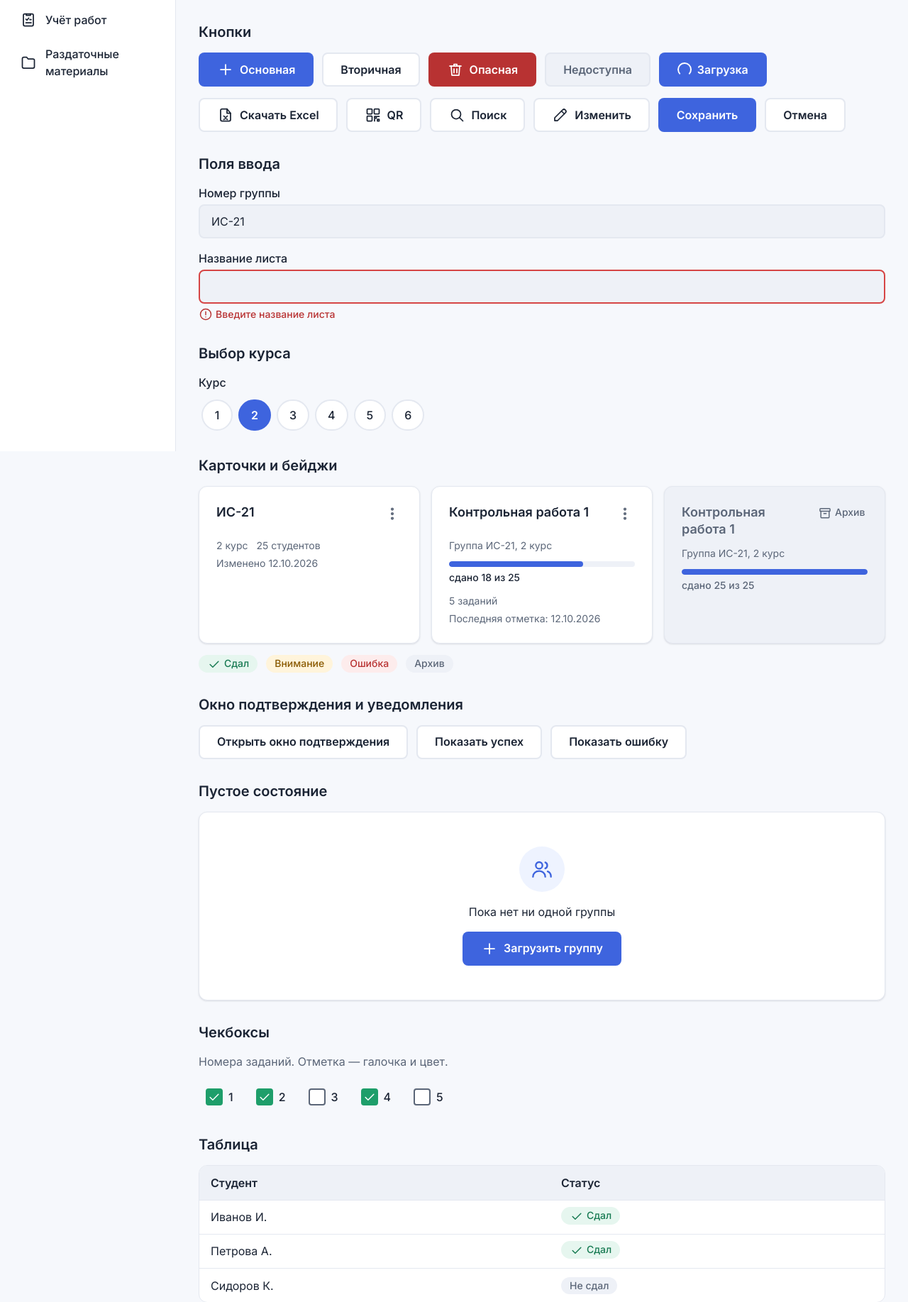
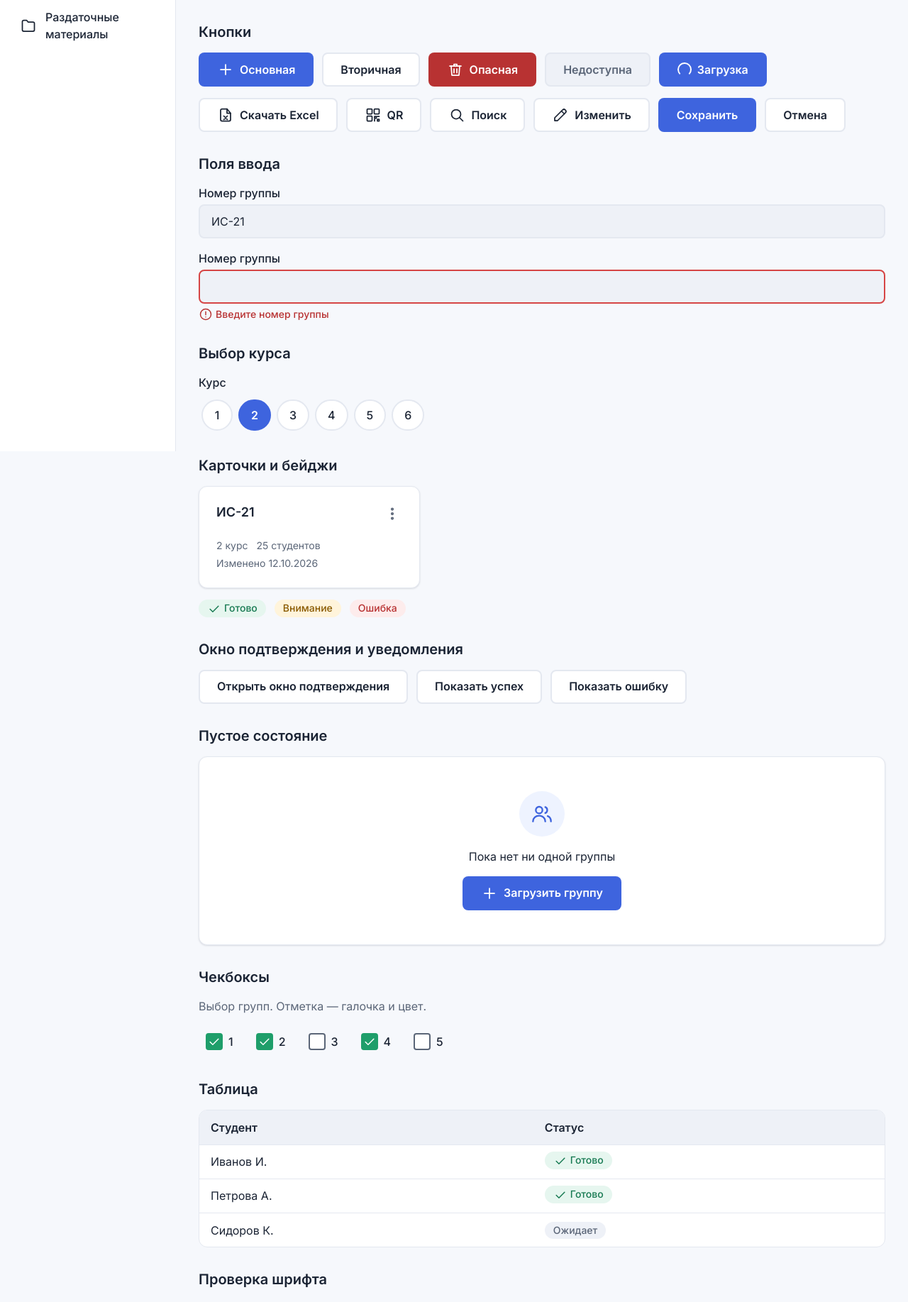
Before and after one commit to rmarufs/furuzon, a FastAPI app: page /_ui in a window 1280 px wide. Shown: the part 164-1999 px from the top of the page at 71% size. Run offline with FastAPI, Linux system fonts and the light colour scheme.

Commit message:
Remove 'Учёт работ' section; keep groups and materials only

```diff
--- a/app/locales/ru.json
+++ b/app/locales/ru.json
@@ -5,7 +5,6 @@
   "nav.skip_to_content": "Перейти к содержимому",
   "nav.home": "Главная",
   "nav.groups": "Мои группы",
-  "nav.sheets": "Учёт работ",
   "nav.materials": "Раздаточные материалы",
 
   "profile.name_placeholder": "Преподаватель",
@@ -28,7 +27,6 @@
   "common.edit": "Изменить",
   "common.add": "Добавить",
   "common.search": "Поиск",
-  "common.archive": "Архив",
   "common.download_excel": "Скачать Excel",
   "common.qr": "QR",
   "common.loading": "Загрузка…",
@@ -107,12 +105,10 @@
 
   "home.title": "Главная",
   "home.welcome": "Добро пожаловать в личный кабинет преподавателя",
-  "home.subtitle": "Управляйте группами, отмечайте сдачу работ и делитесь материалами по QR-коду.",
+  "home.subtitle": "Управляйте списками групп из Excel и делитесь учебными материалами со студентами по QR-коду.",
   "home.create_first_group": "Создать первую группу",
   "home.feature_groups_title": "Мои группы",
   "home.feature_groups_desc": "Загружайте списки студентов из Excel и редактируйте их прямо на сайте.",
-  "home.feature_sheets_title": "Учёт работ",
-  "home.feature_sheets_desc": "Отмечайте в один клик, кто из студентов какие задания уже сдал.",
   "home.feature_materials_title": "Раздаточные материалы",
   "home.feature_materials_desc": "Загружайте файлы для групп и показывайте QR-код для скачивания на занятии.",
 
@@ -137,14 +133,13 @@
   "ui.btn.loading": "Загрузка",
 
   "ui.field.label": "Номер группы",
-  "ui.field.error_label": "Название листа",
-  "ui.field.error_message": "Введите название листа",
+  "ui.field.error_label": "Номер группы",
+  "ui.field.error_message": "Введите номер группы",
 
   "ui.course.label": "Курс",
 
   "ui.sample.group_number": "ИС-21",
   "ui.sample.date": "12.10.2026",
-  "ui.sample.sheet_title": "Контрольная работа 1",
   "ui.sample.student_1": "Иванов И.",
   "ui.sample.student_2": "Петрова А.",
   "ui.sample.student_3": "Сидоров К.",
@@ -152,18 +147,14 @@
   "ui.card.course": "{n} курс",
   "ui.card.students": "{n} студентов",
   "ui.card.modified": "Изменено {date}",
-  "ui.card.sheet_meta": "Группа {group}, {n} курс",
-  "ui.card.progress": "сдано {done} из {total}",
-  "ui.card.tasks": "{n} заданий",
-  "ui.card.last_mark": "Последняя отметка: {date}",
 
-  "ui.badge.success": "Сдал",
+  "ui.badge.success": "Готово",
   "ui.badge.warning": "Внимание",
   "ui.badge.danger": "Ошибка",
 
   "ui.dialog.open": "Открыть окно подтверждения",
   "ui.dialog.title": "Удалить группу?",
-  "ui.dialog.text": "Будут удалены все студенты и листы этой группы. Действие нельзя отменить.",
+  "ui.dialog.text": "Будут удалены список студентов и привязанные файлы этой группы. Действие нельзя отменить.",
   "ui.toast.show_success": "Показать успех",
   "ui.toast.show_error": "Показать ошибку",
   "ui.toast.success_text": "Изменения сохранены",
@@ -172,12 +163,12 @@
   "ui.empty.text": "Пока нет ни одной группы",
   "ui.empty.action": "Загрузить группу",
 
-  "ui.checkbox.hint": "Номера заданий. Отметка — галочка и цвет.",
+  "ui.checkbox.hint": "Выбор групп. Отметка — галочка и цвет.",
 
   "ui.table.col_name": "Студент",
   "ui.table.col_status": "Статус",
-  "ui.table.done": "Сдал",
-  "ui.table.not_done": "Не сдал",
+  "ui.table.done": "Готово",
+  "ui.table.not_done": "Ожидает",
 
   "ui.fonts.label": "Таджикские буквы",
   "ui.fonts.letters": "Ғ ғ Ӣ ӣ Қ қ Ӯ ӯ Ҳ ҳ Ҷ ҷ",
@@ -205,7 +196,7 @@
   "groups.rename.success": "Номер группы обновлён",
 
   "groups.delete.title": "Удалить группу?",
-  "groups.delete.text": "Будут удалены список студентов, все листы сдачи и привязанные файлы этой группы. Действие нельзя отменить.",
+  "groups.delete.text": "Будут удалены список студентов и привязанные файлы этой группы. Действие нельзя отменить.",
   "groups.delete.success": "Группа удалена",
 
   "groups.upload.title": "Загрузка группы из Excel",
@@ -249,7 +240,7 @@
   "groups.student_add.success": "Студент добавлен",
 
   "groups.student_delete.title": "Удалить студента?",
-  "groups.student_delete.text": "Студент исчезнет из группы и из всех листов сдачи. Действие нельзя отменить.",
+  "groups.student_delete.text": "Студент исчезнет из группы. Действие нельзя отменить.",
   "groups.student_delete.success": "Студент удалён",
 
   "groups.columns_modal.title": "Колонки таблицы",
--- a/app/locales/tg.json
+++ b/app/locales/tg.json
@@ -5,7 +5,6 @@
   "nav.skip_to_content": "Гузариш ба мундариҷа",
   "nav.home": "Асосӣ",
   "nav.groups": "Гурӯҳҳои ман",
-  "nav.sheets": "Ҳисоби корҳо",
   "nav.materials": "Маводи тақсимотӣ",
 
   "profile.name_placeholder": "Омӯзгор",
@@ -28,7 +27,6 @@
   "common.edit": "Таҳрир кардан",
   "common.add": "Илова кардан",
   "common.search": "Ҷустуҷӯ",
-  "common.archive": "Бойгонӣ",
   "common.download_excel": "Зеркашии Excel",
   "common.qr": "QR",
   "common.loading": "Боргирӣ…",
@@ -107,12 +105,10 @@
 
   "home.title": "Асосӣ",
   "home.welcome": "Ба кабинети шахсии омӯзгор хуш омадед",
-  "home.subtitle": "Гурӯҳҳоро идора кунед, супоридани корҳоро қайд намоед ва маводро тавассути QR-код фиристед.",
+  "home.subtitle": "Рӯйхати гурӯҳҳоро аз Excel идора кунед ва маводи таълимиро бо донишҷӯён тавассути QR-код мубодила намоед.",
   "home.create_first_group": "Сохтани гурӯҳи аввалин",
   "home.feature_groups_title": "Гурӯҳҳои ман",
   "home.feature_groups_desc": "Рӯйхати донишҷӯёнро аз Excel бор кунед ва онро бевосита дар сайт таҳрир намоед.",
-  "home.feature_sheets_title": "Ҳисоби корҳо",
-  "home.feature_sheets_desc": "Бо як пахш қайд кунед, ки кадом донишҷӯ кадом супоришро супоридааст.",
   "home.feature_materials_title": "Маводи тақсимотӣ",
   "home.feature_materials_desc": "Файлҳоро барои гурӯҳҳо бор кунед ва QR-кодро барои зеркашӣ дар дарс нишон диҳед.",
 
@@ -137,14 +133,13 @@
   "ui.btn.loading": "Боргирӣ",
 
   "ui.field.label": "Рақами гурӯҳ",
-  "ui.field.error_label": "Номи варақа",
-  "ui.field.error_message": "Номи варақаро ворид кунед",
+  "ui.field.error_label": "Рақами гурӯҳ",
+  "ui.field.error_message": "Рақами гурӯҳро ворид кунед",
 
   "ui.course.label": "Курс",
 
   "ui.sample.group_number": "ИС-21",
   "ui.sample.date": "12.10.2026",
-  "ui.sample.sheet_title": "Кори назоратӣ 1",
   "ui.sample.student_1": "Раҳмонов А.",
   "ui.sample.student_2": "Ҷалилова М.",
   "ui.sample.student_3": "Ҳакимов Қ.",
@@ -152,18 +147,14 @@
   "ui.card.course": "Курси {n}",
   "ui.card.students": "{n} донишҷӯ",
   "ui.card.modified": "Тағйир ёфт: {date}",
-  "ui.card.sheet_meta": "Гурӯҳи {group}, курси {n}",
-  "ui.card.progress": "супорида шуд {done} аз {total}",
-  "ui.card.tasks": "{n} вазифа",
-  "ui.card.last_mark": "Охирин аломат: {date}",
 
-  "ui.badge.success": "Супурд",
+  "ui.badge.success": "Омода",
   "ui.badge.warning": "Диққат",
   "ui.badge.danger": "Хато",
 
   "ui.dialog.open": "Кушодани равзанаи тасдиқ",
   "ui.dialog.title": "Гурӯҳ нест карда шавад?",
-  "ui.dialog.text": "Ҳамаи донишҷӯён ва варақаҳои ин гурӯҳ нест карда мешаванд. Амалро бозгардондан мумкин нест.",
+  "ui.dialog.text": "Рӯйхати донишҷӯён ва файлҳои вобастаи ин гурӯҳ нест карда мешаванд. Амалро бозгардондан мумкин нест.",
   "ui.toast.show_success": "Нишон додани муваффақият",
   "ui.toast.show_error": "Нишон додани хато",
   "ui.toast.success_text": "Тағйирот захира шуд",
@@ -172,12 +163,12 @@
   "ui.empty.text": "Ҳоло ягон гурӯҳ нест",
   "ui.empty.action": "Бор кардани гурӯҳ",
 
-  "ui.checkbox.hint": "Рақамҳои вазифаҳо. Аломат — қайд ва ранг.",
+  "ui.checkbox.hint": "Интихоби гурӯҳҳо. Аломат — қайд ва ранг.",
 
   "ui.table.col_name": "Донишҷӯ",
   "ui.table.col_status": "Ҳолат",
-  "ui.table.done": "Супурд",
-  "ui.table.not_done": "Супурда нашуд",
+  "ui.table.done": "Омода",
+  "ui.table.not_done": "Интизор",
 
   "ui.fonts.label": "Ҳарфҳои тоҷикӣ",
   "ui.fonts.letters": "Ғ ғ Ӣ ӣ Қ қ Ӯ ӯ Ҳ ҳ Ҷ ҷ",
@@ -202,7 +193,7 @@
   "groups.rename.success": "Рақами гурӯҳ нав карда шуд",
 
   "groups.delete.title": "Гурӯҳ нест карда шавад?",
-  "groups.delete.text": "Рӯйхати донишҷӯён, ҳамаи варақаҳои супоридан ва файлҳои вобастаи ин гурӯҳ нест карда мешаванд. Амалро бозгардондан мумкин нест.",
+  "groups.delete.text": "Рӯйхати донишҷӯён ва файлҳои вобастаи ин гурӯҳ нест карда мешаванд. Амалро бозгардондан мумкин нест.",
   "groups.delete.success": "Гурӯҳ нест карда шуд",
 
   "groups.upload.title": "Бор кардани гурӯҳ аз Excel",
@@ -246,7 +237,7 @@
   "groups.student_add.success": "Донишҷӯ илова шуд",
 
   "groups.student_delete.title": "Донишҷӯ нест карда шавад?",
-  "groups.student_delete.text": "Донишҷӯ аз гурӯҳ ва аз ҳамаи варақаҳои супоридан нест мешавад. Амалро бозгардондан мумкин нест.",
+  "groups.student_delete.text": "Донишҷӯ аз гурӯҳ нест мешавад. Амалро бозгардондан мумкин нест.",
   "groups.student_delete.success": "Донишҷӯ нест карда шуд",
 
   "groups.columns_modal.title": "Сутунҳои ҷадвал",
--- a/app/static/css/components.css
+++ b/app/static/css/components.css
@@ -265,15 +265,6 @@
   font-size: var(--font-size-small);
 }
 
-.card--archived {
-  background: var(--color-surface-muted);
-  color: var(--color-text-muted);
-}
-
-.card--archived .card__title {
-  color: var(--color-text-muted);
-}
-
 /* Badge */
 .badge {
   display: inline-flex;
@@ -302,36 +293,6 @@
 .badge--danger {
   background: var(--color-danger-soft);
   color: var(--color-danger-text);
-}
-
-/* Progress */
-.progress {
-  display: flex;
-  flex-direction: column;
-  gap: var(--space-1);
-}
-
-.progress__track {
-  height: var(--size-progress);
-  border-radius: var(--radius-full);
-  background: var(--color-surface-muted);
-  overflow: hidden;
-}
-
-.card--archived .progress__track {
-  background: var(--color-border);
-}
-
-.progress__bar {
-  width: var(--value, 0%);
-  height: 100%;
-  border-radius: var(--radius-full);
-  background: var(--color-primary);
-}
-
-.progress__text {
-  font-size: var(--font-size-small);
-  font-weight: var(--font-weight-medium);
 }
 
 /* Dropdown menu */
@@ -738,7 +699,7 @@
   }
 
   .home-welcome__grid {
-    grid-template-columns: repeat(3, 1fr);
+    grid-template-columns: repeat(2, 1fr);
   }
 }
 
--- a/app/static/css/layout.css
+++ b/app/static/css/layout.css
@@ -114,7 +114,7 @@
   inset: auto 0 0;
   z-index: var(--z-nav);
   display: grid;
-  grid-template-columns: repeat(3, 1fr);
+  grid-template-columns: repeat(2, 1fr);
   height: calc(var(--size-bottom-nav) + env(safe-area-inset-bottom));
   padding-bottom: env(safe-area-inset-bottom);
   background: var(--color-surface);
--- a/app/static/js/pages/ui.js
+++ b/app/static/js/pages/ui.js
@@ -1,10 +1,6 @@
 import { confirmDialog } from "../core/modal.js";
 import { t } from "../core/i18n.js";
 import { showToast } from "../core/toast.js";
-
-for (const bar of document.querySelectorAll(".progress__bar[data-value]")) {
-  bar.style.setProperty("--value", `${bar.dataset.value}%`);
-}
 
 document.addEventListener("click", async (event) => {
   const trigger = event.target.closest("[data-demo]");
--- a/app/templates/home/welcome.html
+++ b/app/templates/home/welcome.html
@@ -20,12 +20,6 @@
     </article>
 
     <article class="card home-feature">
-      <div class="home-feature__icon" aria-hidden="true">{{ icon('sheets') }}</div>
-      <h2 class="card__title home-feature__title">{{ t('home.feature_sheets_title') }}</h2>
-      <p class="home-feature__desc text-muted">{{ t('home.feature_sheets_desc') }}</p>
-    </article>
-
-    <article class="card home-feature">
       <div class="home-feature__icon" aria-hidden="true">{{ icon('materials') }}</div>
       <h2 class="card__title home-feature__title">{{ t('home.feature_materials_title') }}</h2>
       <p class="home-feature__desc text-muted">{{ t('home.feature_materials_desc') }}</p>
--- a/app/templates/partials/bottom_nav.html
+++ b/app/templates/partials/bottom_nav.html
@@ -3,9 +3,6 @@
   <a class="bottom-nav__link" href="/materials"{% if active_nav == 'materials' %} aria-current="page"{% endif %}>
     {{ icon('materials') }}<span>{{ t('nav.materials') }}</span>
   </a>
-  <a class="bottom-nav__link" href="/sheets"{% if active_nav == 'sheets' %} aria-current="page"{% endif %}>
-    {{ icon('sheets') }}<span>{{ t('nav.sheets') }}</span>
-  </a>
   <a class="bottom-nav__link" href="/groups"{% if active_nav == 'groups' %} aria-current="page"{% endif %}>
     {{ icon('groups') }}<span>{{ t('nav.groups') }}</span>
   </a>
--- a/app/templates/partials/sidebar.html
+++ b/app/templates/partials/sidebar.html
@@ -16,11 +16,6 @@
         </a>
       </li>
       <li>
-        <a class="nav-link" href="/sheets"{% if active_nav == 'sheets' %} aria-current="page"{% endif %}>
-          {{ icon('sheets') }}<span>{{ t('nav.sheets') }}</span>
-        </a>
-      </li>
-      <li>
         <a class="nav-link" href="/materials"{% if active_nav == 'materials' %} aria-current="page"{% endif %}>
           {{ icon('materials') }}<span>{{ t('nav.materials') }}</span>
         </a>
--- a/app/templates/ui.html
+++ b/app/templates/ui.html
@@ -77,7 +77,7 @@
             </button>
             <div class="menu" id="ui-menu-group" hidden>
               <button type="button" class="menu__item" data-menu-close>{{ icon('edit') }}<span>{{ t('common.edit') }}</span></button>
-              <button type="button" class="menu__item" data-menu-close>{{ icon('archive') }}<span>{{ t('common.archive') }}</span></button>
+              <button type="button" class="menu__item" data-menu-close>{{ icon('excel') }}<span>{{ t('common.download_excel') }}</span></button>
               <hr class="menu__separator">
               <button type="button" class="menu__item menu__item--danger" data-menu-close data-demo="confirm">
                 {{ icon('trash') }}<span>{{ t('common.delete') }}</span>
@@ -91,57 +91,11 @@
           <span>{{ t('ui.card.modified', date=t('ui.sample.date')) }}</span>
         </div>
       </article>
-
-      <article class="card">
-        <div class="card__header">
-          <h3 class="card__title">{{ t('ui.sample.sheet_title') }}</h3>
-          <div class="menu-wrap">
-            <button type="button" class="icon-btn" data-menu-toggle aria-controls="ui-menu-sheet"
-                    aria-haspopup="true" aria-expanded="false" aria-label="{{ t('common.more_actions') }}">
-              {{ icon('more') }}
-            </button>
-            <div class="menu" id="ui-menu-sheet" hidden>
-              <button type="button" class="menu__item" data-menu-close>{{ icon('edit') }}<span>{{ t('common.edit') }}</span></button>
-              <button type="button" class="menu__item" data-menu-close>{{ icon('excel') }}<span>{{ t('common.download_excel') }}</span></button>
-              <hr class="menu__separator">
-              <button type="button" class="menu__item menu__item--danger" data-menu-close data-demo="confirm">
-                {{ icon('trash') }}<span>{{ t('common.delete') }}</span>
-              </button>
-            </div>
-          </div>
-        </div>
-        <p class="card__meta">{{ t('ui.card.sheet_meta', group=t('ui.sample.group_number'), n=2) }}</p>
-        <div class="progress">
-          <div class="progress__track" role="progressbar" aria-valuemin="0" aria-valuemax="25" aria-valuenow="18">
-            <div class="progress__bar" data-value="72"></div>
-          </div>
-          <span class="progress__text">{{ t('ui.card.progress', done=18, total=25) }}</span>
-        </div>
-        <div class="card__meta">
-          <span>{{ t('ui.card.tasks', n=5) }}</span>
-          <span>{{ t('ui.card.last_mark', date=t('ui.sample.date')) }}</span>
-        </div>
-      </article>
-
-      <article class="card card--archived">
-        <div class="card__header">
-          <h3 class="card__title">{{ t('ui.sample.sheet_title') }}</h3>
-          <span class="badge">{{ icon('archive', 'icon--sm') }}{{ t('common.archive') }}</span>
-        </div>
-        <p class="card__meta">{{ t('ui.card.sheet_meta', group=t('ui.sample.group_number'), n=2) }}</p>
-        <div class="progress">
-          <div class="progress__track" role="progressbar" aria-valuemin="0" aria-valuemax="25" aria-valuenow="25">
-            <div class="progress__bar" data-value="100"></div>
-          </div>
-          <span class="progress__text">{{ t('ui.card.progress', done=25, total=25) }}</span>
-        </div>
-      </article>
     </div>
     <div class="cluster">
       <span class="badge badge--success">{{ icon('check', 'icon--sm') }}{{ t('ui.badge.success') }}</span>
       <span class="badge badge--warning">{{ t('ui.badge.warning') }}</span>
       <span class="badge badge--danger">{{ t('ui.badge.danger') }}</span>
-      <span class="badge">{{ t('common.archive') }}</span>
     </div>
   </section>
 
@@ -216,7 +170,7 @@
   <section class="stack" aria-labelledby="ui-icons">
     <h2 id="ui-icons">{{ t('ui.section.icons') }}</h2>
     <ul class="ui-icons">
-      {% for name in ['home', 'groups', 'sheets', 'materials', 'profile', 'more', 'plus', 'search', 'edit', 'trash', 'archive', 'excel', 'qr', 'file-pdf', 'file-doc', 'check', 'lock', 'close', 'chevron-down', 'alert', 'language', 'theme', 'settings', 'logout'] %}
+      {% for name in ['home', 'groups', 'materials', 'profile', 'more', 'plus', 'search', 'edit', 'trash', 'excel', 'qr', 'file-pdf', 'file-doc', 'check', 'lock', 'close', 'chevron-down', 'alert', 'language', 'theme', 'settings', 'logout'] %}
       <li class="ui-icons__item">{{ icon(name) }}<code>{{ name }}</code></li>
       {% endfor %}
     </ul>
```
Also changed, not shown: AGENTS.md (+1 -1 lines), docs/ARCHITECTURE.md (+8 -22 lines), docs/DESIGN.md (+7 -10 lines), docs/SPEC.md (+14 -29 lines), tests/api/test_pages_auth.py (+5 -2 lines), README.md, app/models/sheet.py (deleted), app/routers/sheets.py (deleted), app/schemas/sheet.py (deleted), app/services/sheet_service.py (deleted), app/static/img/icons.svg.
